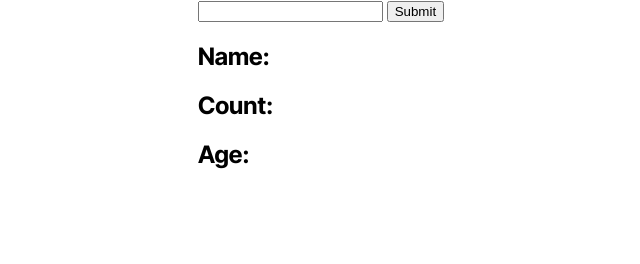
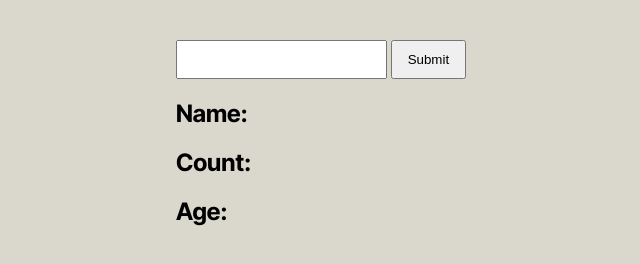
Before and after one commit to BuhleMtshali/age-predictor, a plain HTML site: page index.html in a window 1280 px wide. Shown: the whole page, without its empty margins (319-959 px from the left). Drawn offline with nearby package versions, Linux system fonts and the light colour scheme.

Commit message:
updated the html file

```diff
--- a/style.css
+++ b/style.css
@@ -1,12 +1,19 @@
 body {
   font-family: "Inter Tight", sans-serif;
   margin: 0;
+  background-color: #dad7cd;
 }
 
 .container {
   display: flex;
   justify-content: center;
+  align-content: center;
+  align-items: center;
 }
 .content {
   display: block;
+  padding-top: 40px;
 }
+input {
+  padding: 10px 15px;
+}
```
Also changed, not shown: img/pic.jpg (added).
